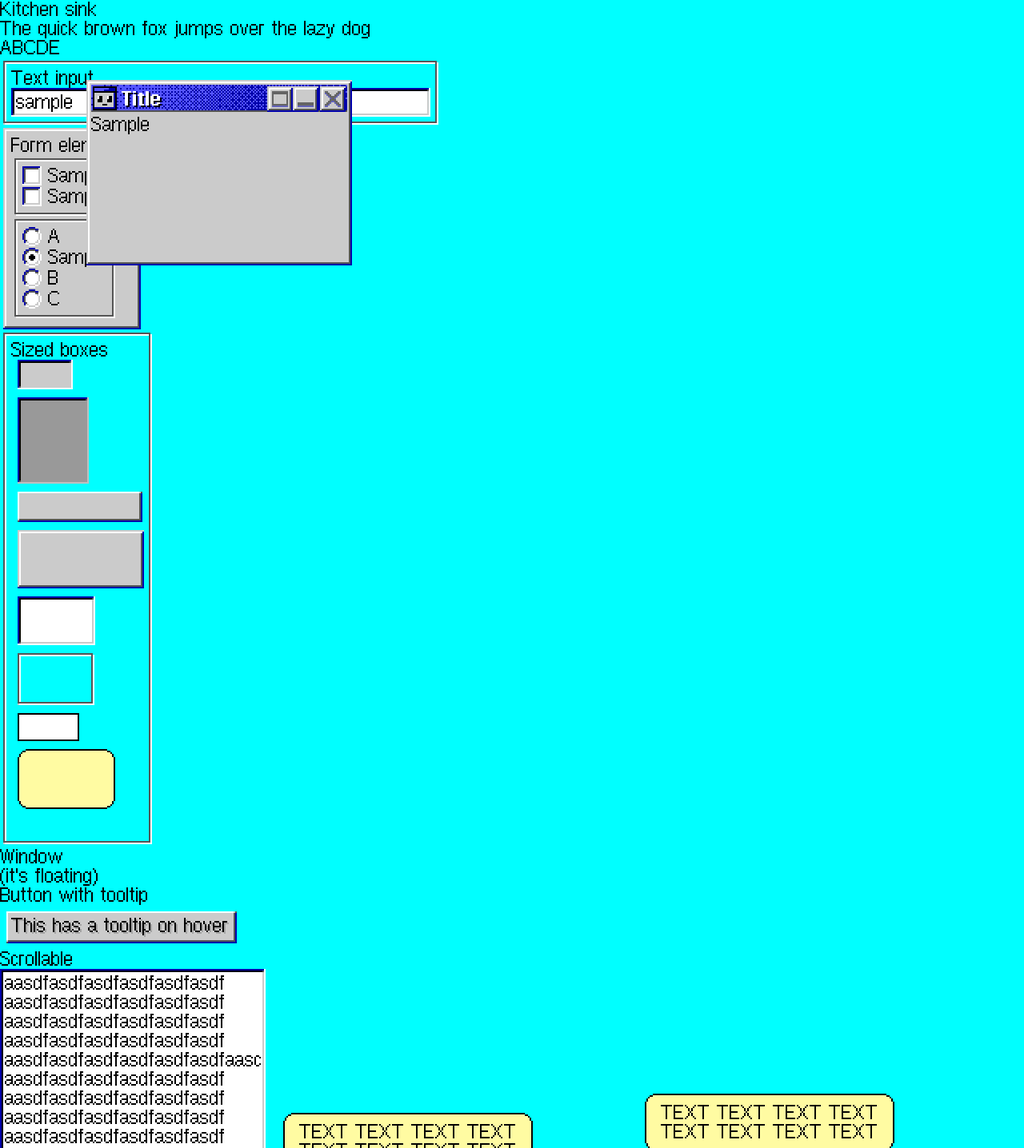
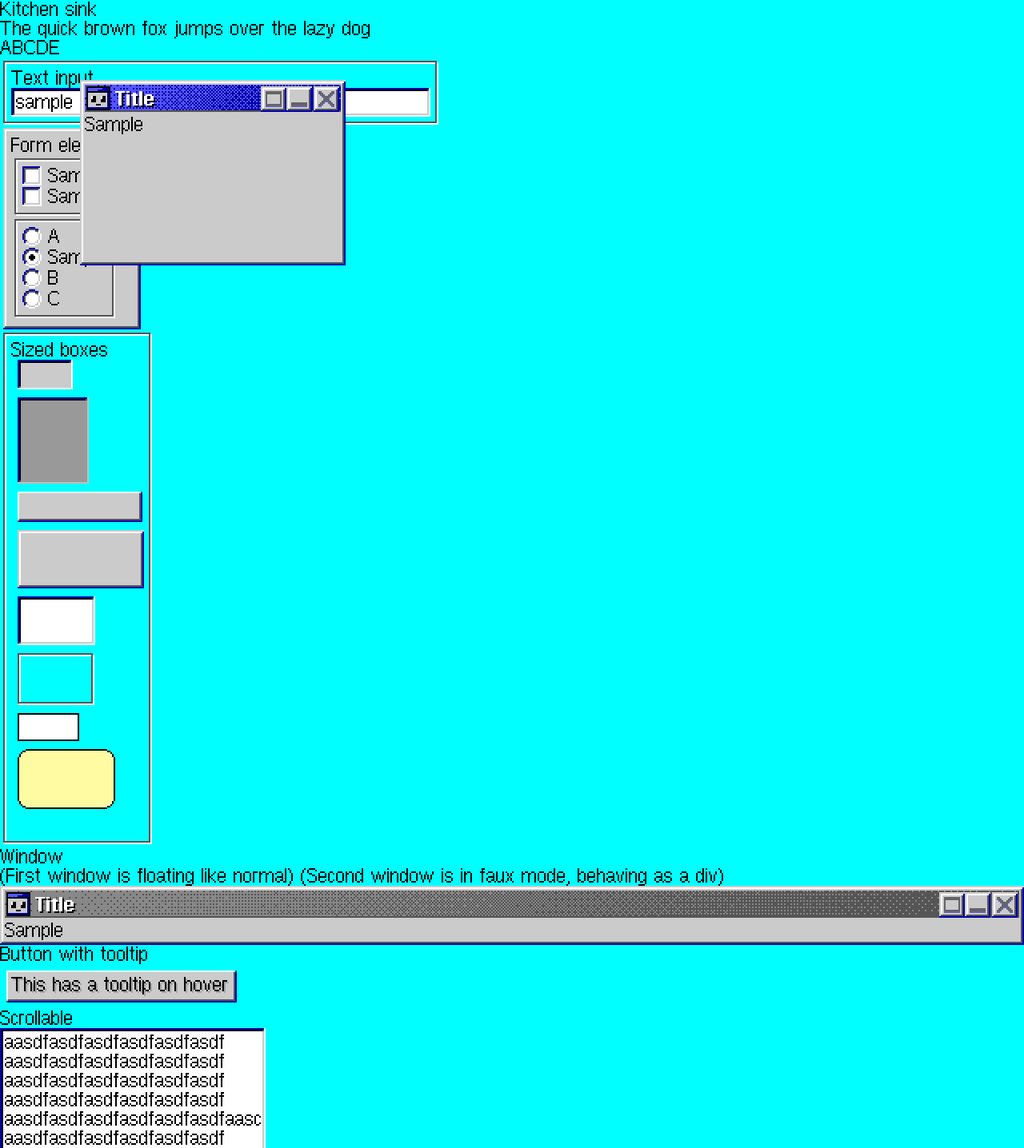
Before and after one commit to OmskGameJam/win-55-ui, a Vue app: page / in a window 1280 px wide. Shown: the top 1436 px of the page at 80% size. Built offline with nearby package versions, Linux system fonts and the light colour scheme.

Commit message:
feat: faux window

```diff
--- a/src/App.vue
+++ b/src/App.vue
@@ -33,11 +33,6 @@ const containerStyle = {
 }
 
 const boxStyle = {
-  marginBottom: '10px',
-  marginLeft: '8px',
-}
-
-const windowStyle = {
   marginBottom: '10px',
   marginLeft: '8px',
 }
@@ -117,8 +112,12 @@ const exampleRadioState = ref('sample')
 
     <div>
       <h2>Window</h2>
-      (it's floating)
-      <Window resizable title="Title" icon="/win-55-ui/icons/program.png" placeholder-buttons :extra-styles="{ ...windowStyle }">
+      (First window is floating like normal)
+      <Window resizable title="Title" icon="/win-55-ui/icons/program.png" placeholder-buttons>
+        Sample
+      </Window>
+      (Second window is in faux mode, behaving as a div)
+      <Window faux title="Title" icon="/win-55-ui/icons/program.png" placeholder-buttons>
         Sample
       </Window>
     </div>
--- a/src/components/Window.vue
+++ b/src/components/Window.vue
@@ -20,6 +20,9 @@ const props = defineProps<{
   disabled?: boolean
   gradientColorA?: string
   gradientColorB?: string
+
+  // New faux mode
+  faux?: boolean
 }>()
 
 // v-model bindings
@@ -54,7 +57,9 @@ let startTop = 0
 
 const cursor = ref('default')
 
+// --- Dragging and Resizing ---
 function startDrag(e: MouseEvent) {
+  if (props.faux) return
   if (resizeDir) return
   dragging = true
 
@@ -68,6 +73,7 @@ function startDrag(e: MouseEvent) {
 }
 
 function startResize(e: MouseEvent) {
+  if (props.faux) return
   if (!resizeDir) return
   if (!allowHorizontal && !allowVertical) return
 
@@ -86,6 +92,8 @@ function startResize(e: MouseEvent) {
 }
 
 function onMove(e: MouseEvent) {
+  if (props.faux) return
+
   const dx = e.clientX - startX
   const dy = e.clientY - startY
 
@@ -131,6 +139,12 @@ function stopAll() {
 }
 
 function detectEdge(e: MouseEvent) {
+  if (props.faux) {
+    resizeDir = ''
+    cursor.value = 'default'
+    return
+  }
+
   if (resizing) return
   if (!allowHorizontal && !allowVertical) {
     resizeDir = ''
@@ -177,7 +191,9 @@ function detectEdge(e: MouseEvent) {
 
 <template>
   <Box
-    :extra-styles="{
+    :extra-styles="props.faux
+      ? extraStyles
+      : {
           position: 'absolute',
           left: x + 'px',
           top: y + 'px',
@@ -196,10 +212,9 @@ function detectEdge(e: MouseEvent) {
         :icon="icon"
         :placeholder-buttons="placeholderButtons"
         :disabled="disabled"
-        :gradient-color-a="gradientColorA"
-        :gradient-color-b="gradientColorB"
+        :gradient-color-a="faux ? '#888888' : gradientColorA"
+        :gradient-color-b="faux ? '#555555' : gradientColorB"
       >
-        <!-- Pass through titlebar buttons slot -->
         <template #buttons>
           <slot name="titlebar-buttons"></slot>
         </template>
```
Lines whose indentation alone changed are shown as unchanged.
